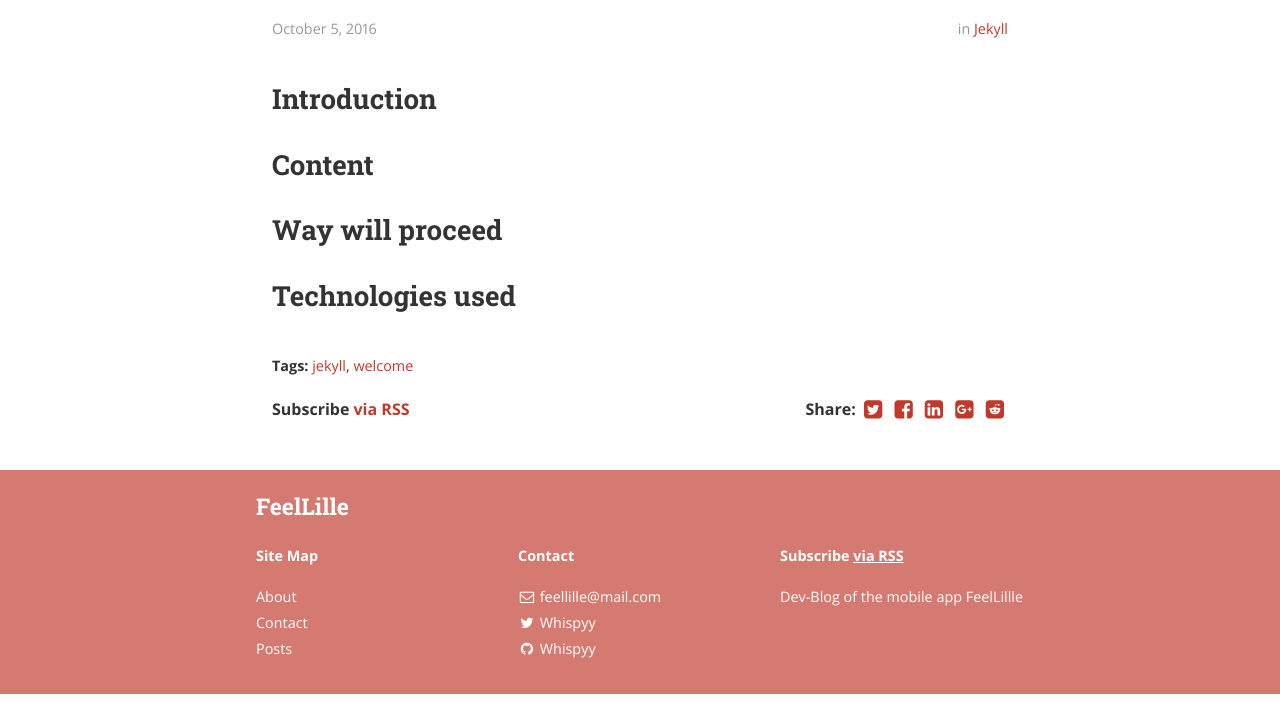
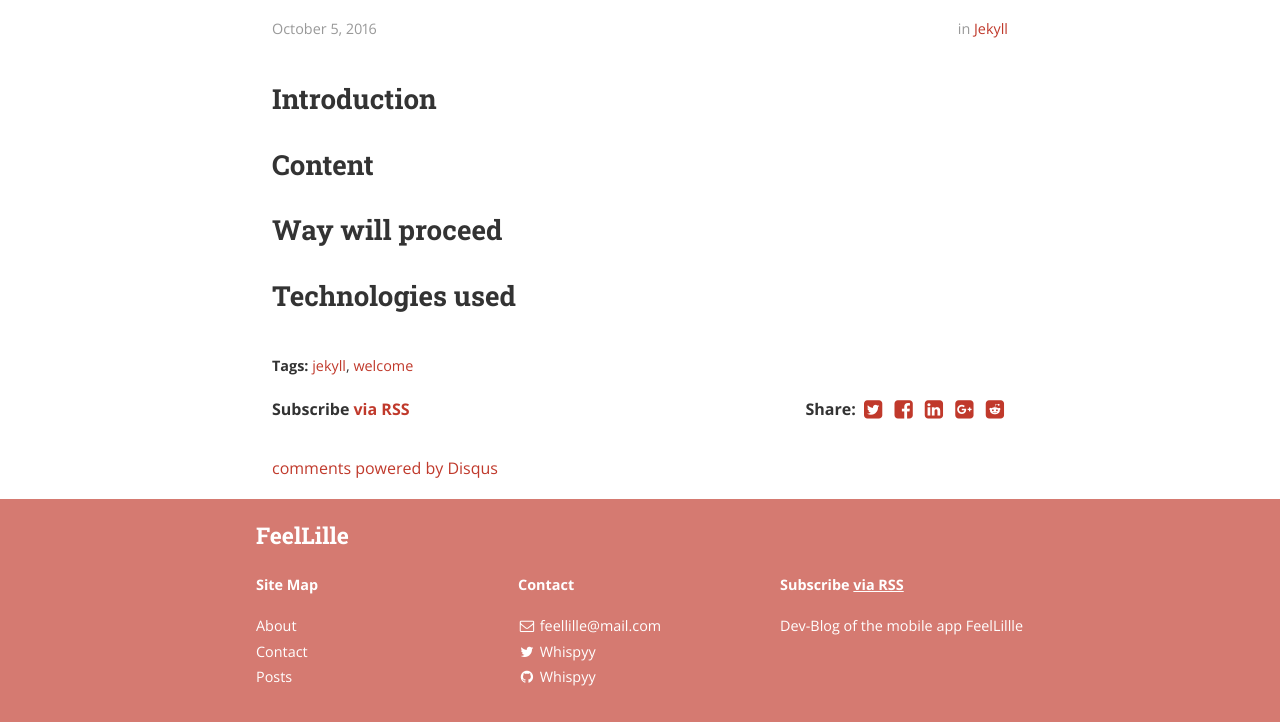
Before and after one commit to LinaEfer/FeelLilleDevBlog, a Jekyll site: the page built from _posts/2016-10-05-Introduction.markdown, in a window 1280 px wide. Shown: the part 503-1225 px from the top of the page. Built offline with Jekyll 4.4.1, drawn with Linux system fonts in a browser that asks for light colours; nearby versions of some CDN libraries; comment, search, counter and statistics services are not loaded; a style sheet for code colours, icons or effects is not loaded; before the commit the page ends 1197 px from its top, so only the background shows below that; some of the changed lines change nothing that is shown.

Commit message:
disqus init

```diff
--- a/_config.yml
+++ b/_config.yml
@@ -42,7 +42,7 @@
 
 # Disqus comments
 # disqus_shortname: bencentra
-
+disqus_shortname: feellille
 # Google analytics
 # ga_tracking_id: "UA-XXXX-1"
 
```
